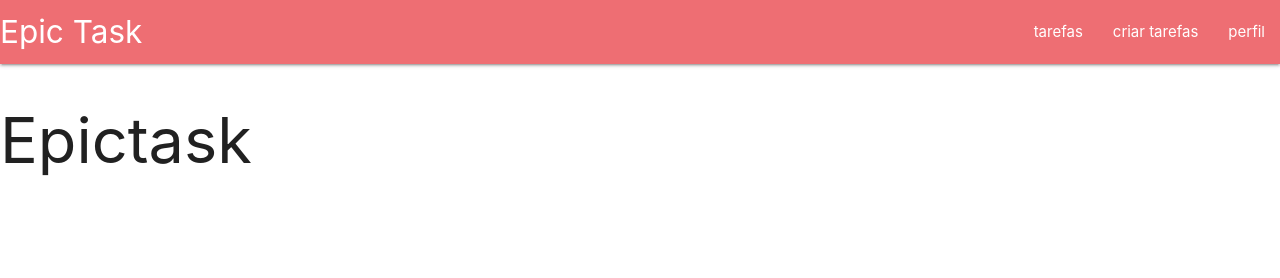
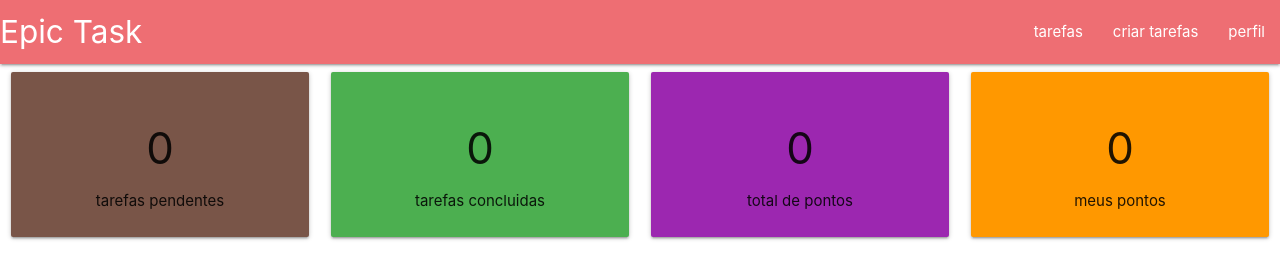
Before and after one commit to garotoJai/projetojavascript, a plain HTML site: page index.html in a window 1280 px wide. Drawn offline with nearby package versions, Linux system fonts and the light colour scheme.

Commit message:
conclusão

```diff
--- a/assets/cadastrar/apagar.js
+++ b/assets/cadastrar/apagar.js
@@ -13,4 +13,8 @@ function apagar(id){
       localStorage.setItem("tarefas", JSON.stringify(tarefas_filtradas))
 
        atualizar()
+
+       calcularEstatistica()
+
+
 }
--- a/assets/cadastrar/cadastar.js
+++ b/assets/cadastrar/cadastar.js
@@ -21,4 +21,6 @@ localStorage.setItem("tarefas",JSON.stringify(tarefas))
 
 window.location.href = "index.html"
 
+calcularEstatistica()
+
 })
--- a/assets/cadastrar/carregar.js
+++ b/assets/cadastrar/carregar.js
@@ -58,4 +58,5 @@ function criarCard(tarefa) {
 
     document.querySelector("#lista-tarefas").appendChild(card)
 
+
 }
--- a/assets/cadastrar/concluir.js
+++ b/assets/cadastrar/concluir.js
@@ -1,15 +1,16 @@
+
+
 function concluir(id){
 
 
-    const tarefas = JSON.parse(localStorage.getItem("tarefas"))  ||[]
-
-    let tarefa = tarefas.find(t =>t.id === id)
+    const tarefas = JSON.parse(localStorage.getItem("tarefas")) || []
+    let tarefa = tarefas.find(t => t.id === id)
 
     tarefa.concluida = true
+    localStorage.setItem("tarefas", JSON.stringify(tarefas) )
+
+    atualizar()
+    calcularEstatisticas()
 
 
-    localStorage.setItem("tarefas", JSON.stringify(tarefas))
-
-     atualizar()
-
 }
--- /dev/null
+++ b/assets/cadastrar/dashboard.js
@@ -0,0 +1,27 @@
+
+
+function calcularEstatisticas(){
+
+
+    const tarefas = JSON.parse(localStorage.getItem("tarefas")) || []
+    const pendentes = tarefas.filter(t => t.concluida == false)
+
+    const qtdePendente = pendentes.length
+    document.querySelector("#qtde-pendente").innerHTML = qtdePendente
+
+    const concluidas = tarefas.filter(t => t.concluida == true)
+    const qtdeConcluida = concluidas.length
+
+    console.log(qtdeConcluida)
+    document.querySelector("#qtde-concluida").innerHTML = qtdeConcluida
+
+    const totalPontos = tarefas.reduce((total, t) => total += +t.pontos, 0)
+    document.querySelector("#total-pontos").innerHTML = totalPontos
+
+    const meusPontos = concluidas.reduce((total, t) => total += +t.pontos, 0)
+    document.querySelector("#meus-pontos").innerHTML = meusPontos
+
+
+}
+
+calcularEstatisticas()
--- a/index.html
+++ b/index.html
@@ -9,10 +9,12 @@
 
 <link href="https://fonts.googleapis.com/icon?family=Material+Icons" rel="stylesheet">
 
-<script src="./assets/cadastrar/carregar.js"></script>
-<script src="./assets/cadastrar/apagar.js"></script>
-<script src="./assets/cadastrar/concluir.js"></script>
+<script src="./assets/cadastrar/carregar.js"defer></script>
+<script src="./assets/cadastrar/apagar.js"defer></script>
+<script src="./assets/cadastrar/dashboard.js" defer></script>
+<script src="./assets/cadastrar/concluir.js"defer></script>
 
+<title>EpicTask</title>
 
 </head>
 <body>
@@ -31,8 +33,47 @@
 
       <main>
 
+
+
       </main class="container">
-      <h1>Epictask</h1>
+
+
+      <div class="row">
+
+        <div class="col s12 m6 l3">
+          <div class ="card-panel center brown wite-text">
+            <h3 id="qtde-pendente">0</h3>
+            <span>tarefas pendentes</span>
+          </div>
+        </div>
+
+
+        <div class="col s12 m6 l3">
+          <div class ="card-panel center green ">
+            <h3 id="qtde-concluida">0</h3>
+            <span>tarefas concluidas</span>
+          </div>
+        </div>
+
+
+        <div class="col s12 m6 l3">
+          <div class ="card-panel center purple wite-text">
+            <h3 id="total-pontos">0</h3>
+            <span>total de pontos</span>
+          </div>
+        </div>
+
+        <div class="col s12 m6 l3">
+          <div class ="card-panel center orange">
+            <h3 id="meus-pontos">0</h3>
+            <span>meus pontos</span>
+          </div>
+        </div>
+
+
+
+
+
 
       <div class="row"id ="lista-tarefas">
 
```
Also changed, not shown: cadastrar.html (+2 -0 lines).
